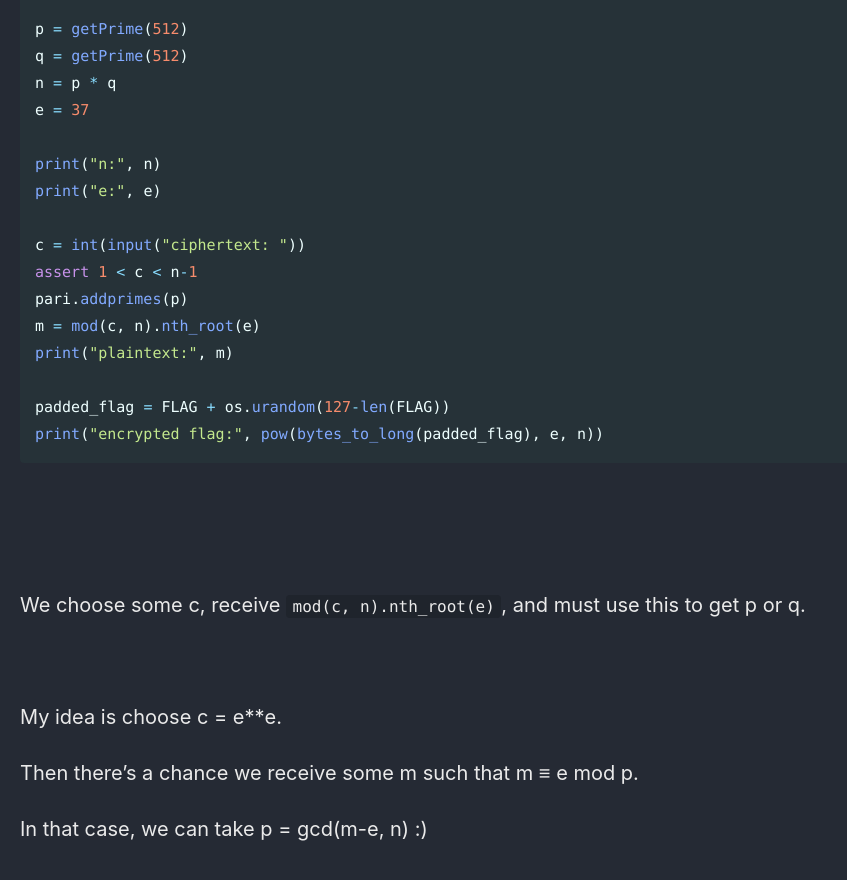
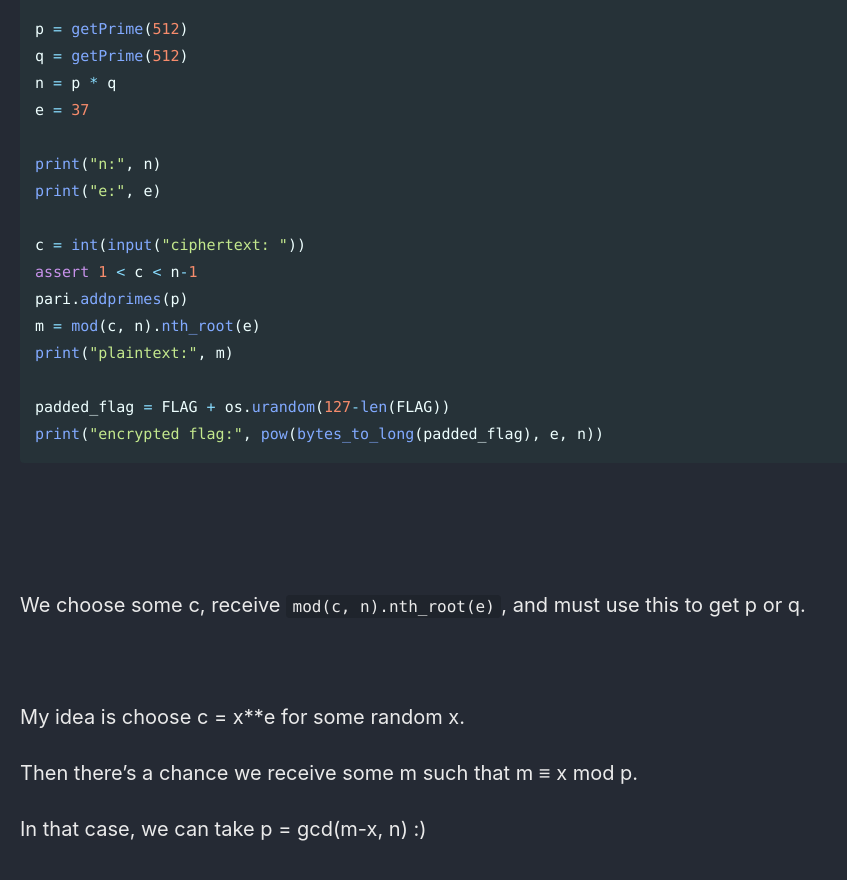
Before and after one commit to Connor-McCartney/Connor-McCartney.github.io, a Jekyll site: the page built from _pages/cryptography/other/AlpacaHack2025.md, in a window 1280 px wide and 900 px high, scrolled down 2494 px. Shown: the top 880 px of the window, without its empty margins (0-847 px from the left). Built offline with Jekyll 4.4.1, drawn with Linux system fonts in a browser that asks for light colours; cached includes are drawn as plain includes.

Commit message:
Update AlpacaHack2025.md

```diff
--- a/_pages/cryptography/other/AlpacaHack2025.md
+++ b/_pages/cryptography/other/AlpacaHack2025.md
@@ -125,8 +125,8 @@ We choose some c, receive `mod(c, n).nth_root(e)`, and must use this to get p or
 <br>
 
 
-My idea is choose c = e**e.
+My idea is choose c = x**e for some random x.
 
-Then there's a chance we receive some m such that m ≡ e mod p.
+Then there's a chance we receive some m such that m ≡ x mod p.
 
-In that case, we can take p = gcd(m-e, n) :)
+In that case, we can take p = gcd(m-x, n) :)
```
